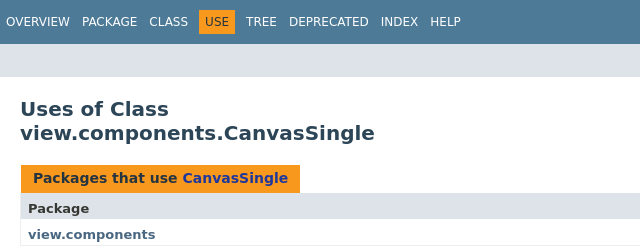
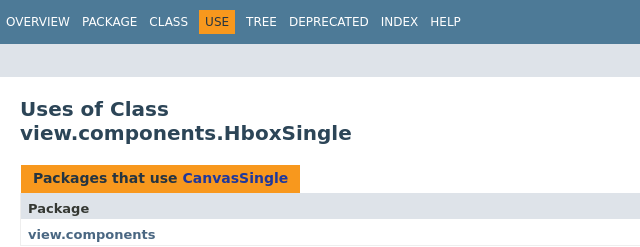
Before and after one commit to Ninhache/Projet-Mod-lisation-S3, a plain HTML site: page doc/view/components/class-use/CanvasSingle.html in a window 1280 px wide. Shown: the top 247 px of the page, 0-640 px from the left. Drawn offline with Linux system fonts and the light colour scheme; a web font is replaced by a local one.

```diff
--- a/doc/view/components/class-use/CanvasSingle.html
+++ b/doc/view/components/class-use/CanvasSingle.html
@@ -3,7 +3,7 @@
 <html lang="fr">
 <head>
 <!-- Generated by javadoc (15) on Sat Nov 13 01:23:38 CET 2021 -->
-<title>Uses of Class view.components.CanvasSingle</title>
+<title>Uses of Class view.components.HboxSingle</title>
 <meta http-equiv="Content-Type" content="text/html; charset=utf-8">
 <meta name="dc.created" content="2021-11-13">
 <meta name="description" content="use: package: view.components, class: CanvasSingle">
@@ -52,7 +52,7 @@
 <div class="flex-content">
 <main role="main">
 <div class="header">
-<h1 title="Uses of Class view.components.CanvasSingle" class="title">Uses of Class<br>view.components.CanvasSingle</h1>
+<h1 title="Uses of Class view.components.HboxSingle" class="title">Uses of Class<br>view.components.HboxSingle</h1>
 </div>
 <div class="use-summary">
 <table class="summary-table">
```
Also changed, not shown: doc/view/components/CanvasSingle.html (+1 -1 lines), 3 other files.
